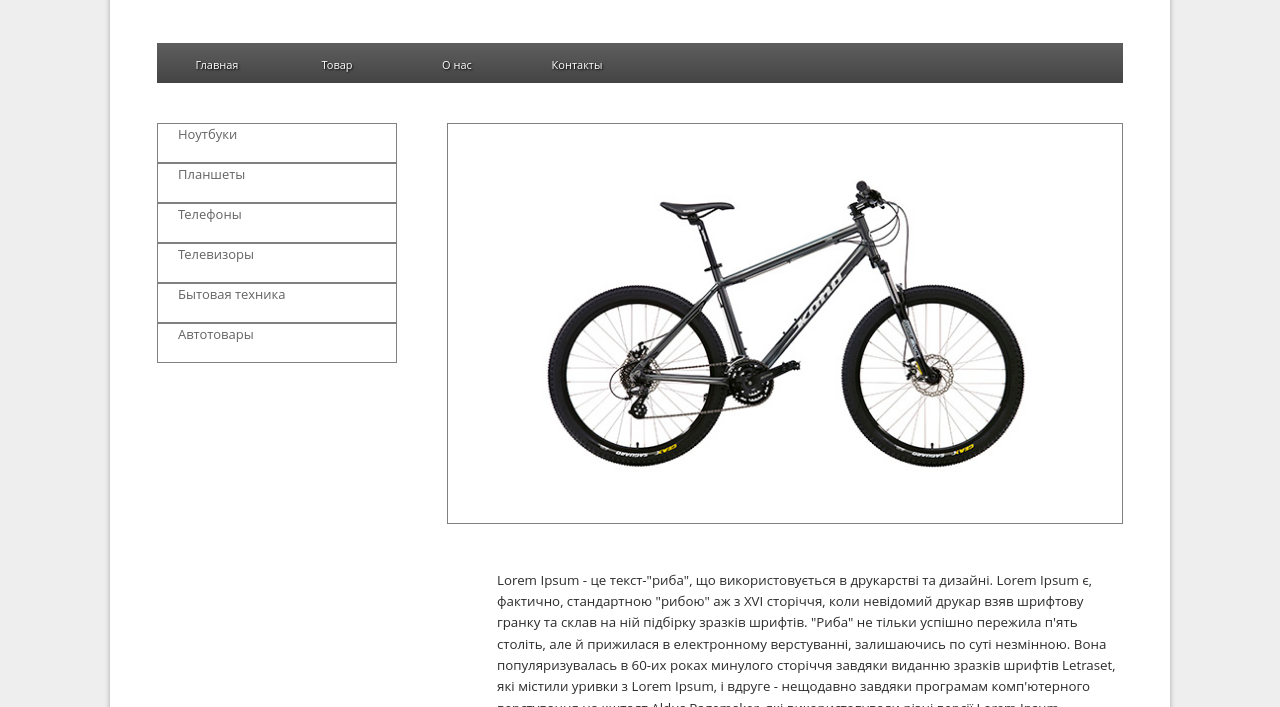
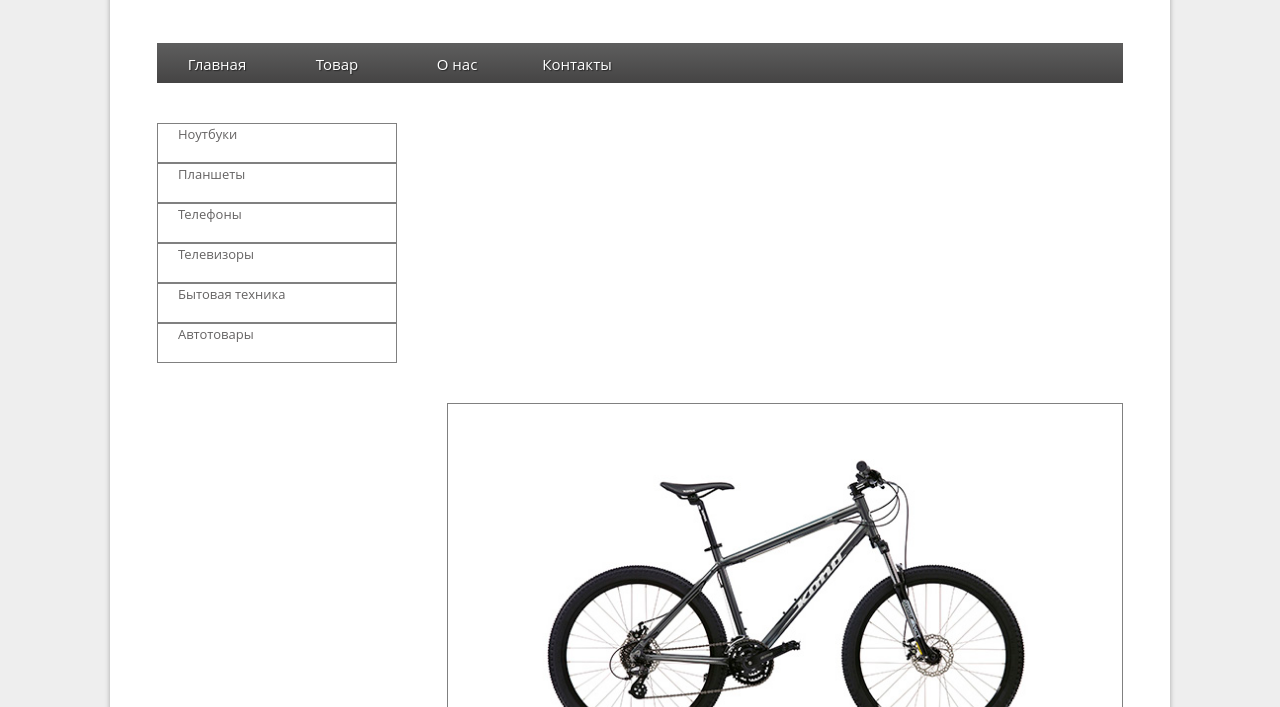
Before and after one commit to polzovatel101/HomeWork, a plain HTML site: page index.html in a window 1280 px wide. Shown: the part 93-800 px from the top of the page. Drawn offline with Linux system fonts and the light colour scheme.

Commit message:
ДЗ 3 upd 2

```diff
--- a/css/style.css
+++ b/css/style.css
@@ -19,6 +19,7 @@ header li{
     height: 40px;
     border: 1px transparent solid;
     text-align: center;
+    horiz-align: center;
 }
 
 header li:hover{
@@ -29,11 +30,13 @@ header li:hover{
 
 header ul li a{
     display: block;
-    padding: 10px 20px;
-    color: white;
+    padding: 5px;
     text-decoration: none;
-    text-shadow: 1px 1px 2px black;
-    font-size: 11px;
+    font-size: 15px;
+    font-family: "Open Sans", Arial;
+    color: rgb(255, 255, 255);
+    line-height: 2;
+    text-shadow: 1px 1px 1px rgba(0, 0, 0, 0.5);
 }
 
 footer{
@@ -59,6 +62,7 @@ nav li a{
     color: #656363;
     horiz-align: center;
     padding: 10px;
+
 }
 
 nav li a:hover{
@@ -66,7 +70,7 @@ nav li a:hover{
 }
 
 div p{
-    font-size: 13.333px;
+    font-size: 13px;
     font-family: "Open Sans", Arial;
     color: rgb(44, 44, 44);
     line-height: 1.6;
@@ -88,12 +92,13 @@ div p{
 .nav_menu{
     display: block;
     margin-top: 40px;
-    float: left;
+    border-collapse: collapse;
 }
 
 .menu_Buttom{
     display: block;
     border: 1px solid gray;
+    border-;
     width: 240px;
     height: 40px;
     color: #656363;
```
